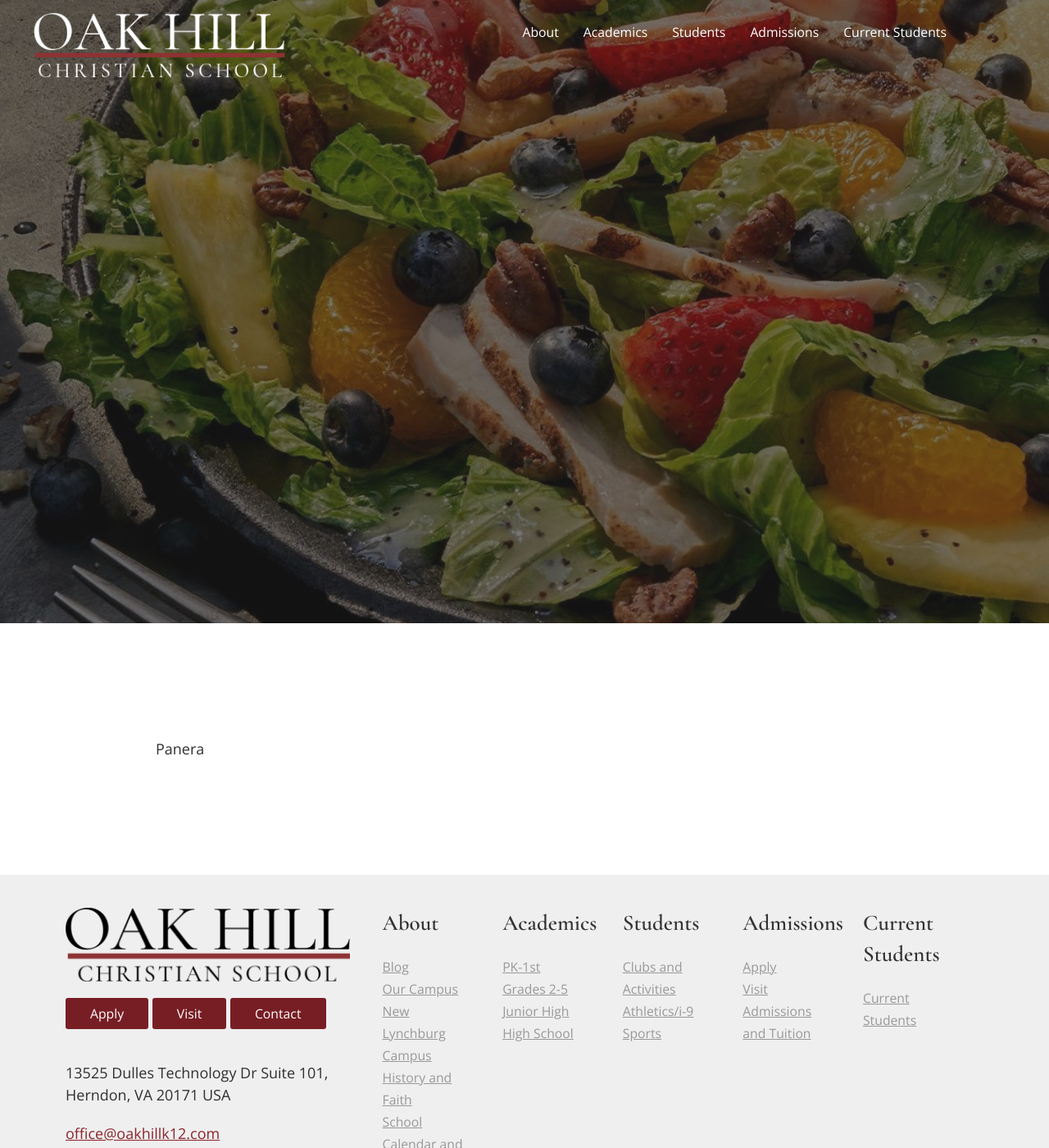
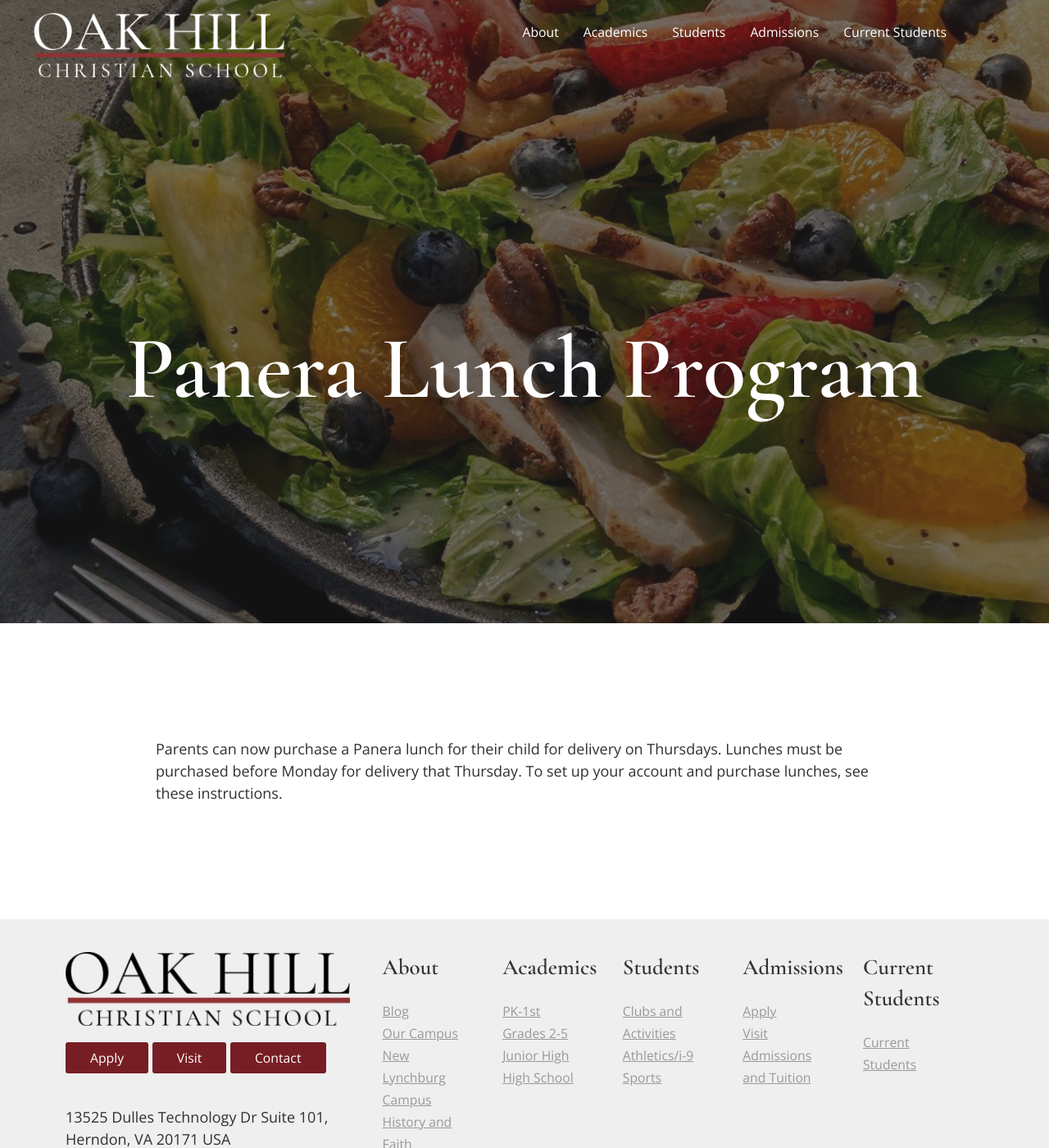
Before and after one commit to OakHillChristianSchool/oak-hill-website, a Jekyll site: the page built from Panera.md, in a window 1280 px wide and 1400 px high. Shown: the whole window at 82% size. Built offline with Jekyll 4.4.1, drawn with Linux system fonts in a browser that asks for light colours.

Commit message:
Update from Forestry.io Robert Thoburn updated Panera.md

```diff
--- a/Panera.md
+++ b/Panera.md
@@ -2,8 +2,8 @@
 layout: image-title-formatted
 container_size: ''
 image: "/assets/panera-salad.jpg"
-title: ''
+title: Panera Lunch Program
 redirect_from: []
 
 ---
-**Panera**
+Parents can now purchase a Panera lunch for their child for delivery on Thursdays. Lunches must be purchased before Monday for delivery that Thursday. To set up your account and purchase lunches, see these instructions.
```
